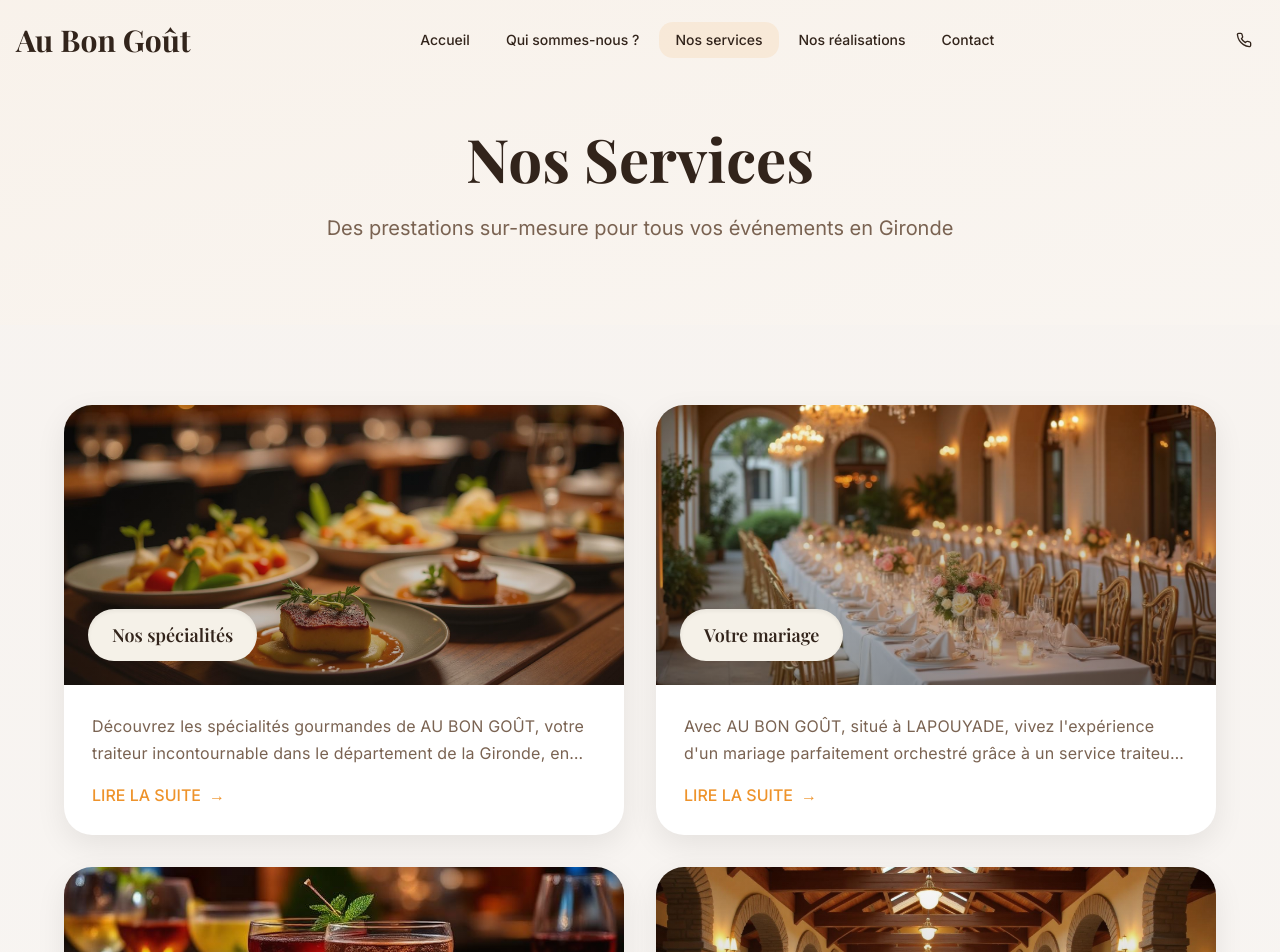
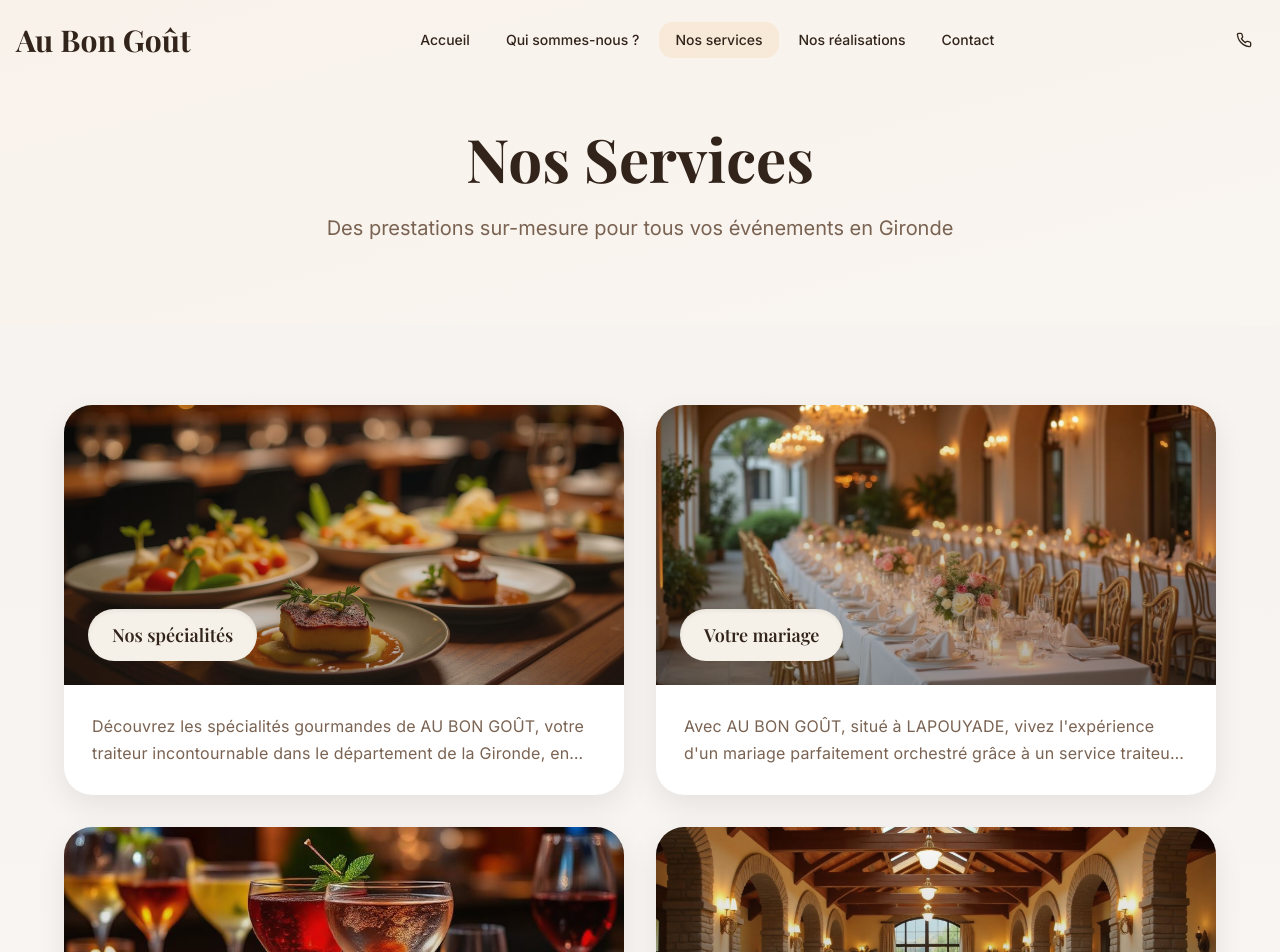
Before and after one commit to adhurimustafa/bon-gout-glow-up, a React (Vite) app: page /nos-services in a window 1280 px wide. Shown: the top 952 px of the page. Built offline with nearby package versions, Linux system fonts and the light colour scheme; the HTML template or start-up script is replaced by a standard one.

Commit message:
Refactor service cards

```diff
--- a/src/pages/Services.tsx
+++ b/src/pages/Services.tsx
@@ -113,27 +113,30 @@ const Services = () => {
         <div className="container px-4 md:px-6">
           <div className="grid md:grid-cols-2 gap-8 max-w-6xl mx-auto">
             {services.map((service, index) => (
+              <Link
+                key={index}
+                to={service.link}
+                className="block group"
+              >
                 <motion.div
-                key={index}
                   initial={{ opacity: 0, y: 20 }}
                   whileInView={{ opacity: 1, y: 0 }}
                   viewport={{ once: true }}
                   transition={{ duration: 0.32, delay: index * 0.08, ease: "easeOut" }}
-                className="group"
                 >
-                <div className="bg-card rounded-[28px] overflow-hidden shadow-[0_10px_30px_rgba(0,0,0,0.08)] hover:shadow-[0_16px_40px_rgba(0,0,0,0.12)] transition-all duration-300 hover:-translate-y-2 hover:brightness-[1.02]">
+                  <div className="bg-card rounded-[28px] overflow-hidden shadow-[0_10px_30px_rgba(0,0,0,0.08)] hover:shadow-[0_16px_40px_rgba(0,0,0,0.12)] transition-all duration-300 hover:-translate-y-2 cursor-pointer">
                     {/* Image */}
                     <div className="relative h-[280px] overflow-hidden">
                       <img
                         src={service.image}
                         alt={service.title}
-                      className="w-full h-full object-cover transition-transform duration-500 group-hover:scale-105 group-hover:brightness-105"
+                        className="w-full h-full object-cover transition-all duration-500 group-hover:scale-105 group-hover:brightness-105"
                       />
-                    <div className="absolute inset-0 bg-gradient-to-t from-foreground/40 to-transparent" />
+                      <div className="absolute inset-0 bg-gradient-to-t from-foreground/40 to-transparent group-hover:from-primary/60 transition-all duration-300" />
 
                       {/* Title Badge */}
                       <div className="absolute bottom-6 left-6 right-6">
-                      <span className="inline-block bg-[#f5f1e8] text-foreground px-6 py-3 rounded-full shadow-[inset_0_2px_4px_rgba(0,0,0,0.06)] font-playfair font-semibold text-lg">
+                        <span className="inline-block bg-[#f5f1e8] group-hover:bg-primary group-hover:text-white text-foreground px-6 py-3 rounded-full shadow-[inset_0_2px_4px_rgba(0,0,0,0.06)] font-playfair font-semibold text-lg transition-all duration-300">
                           {service.title}
                         </span>
                       </div>
@@ -141,20 +144,13 @@ const Services = () => {
 
                     {/* Content */}
                     <div className="p-7">
-                    <p className="text-muted-foreground leading-[1.7] mb-4 line-clamp-2 tracking-[0.2px]">
+                      <p className="text-muted-foreground leading-[1.7] line-clamp-2 tracking-[0.2px] group-hover:text-foreground transition-colors duration-300">
                         {service.description}
                       </p>
-
-                    <Link
-                      to={service.link}
-                      className="inline-flex items-center text-primary font-medium hover:underline transition-all"
-                    >
-                      LIRE LA SUITE
-                      <span className="ml-2 transition-transform group-hover:translate-x-1">→</span>
-                    </Link>
                     </div>
                   </div>
                 </motion.div>
+              </Link>
             ))}
           </div>
         </div>
```
Lines whose indentation alone changed are shown as unchanged.
